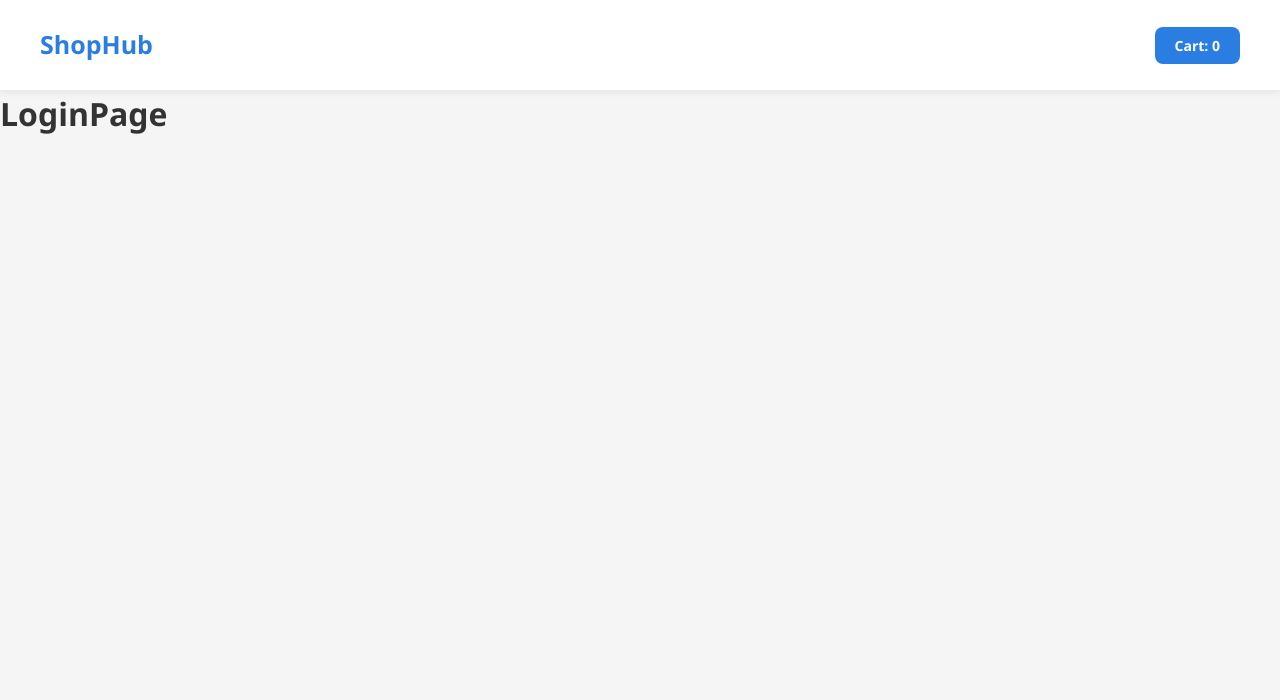
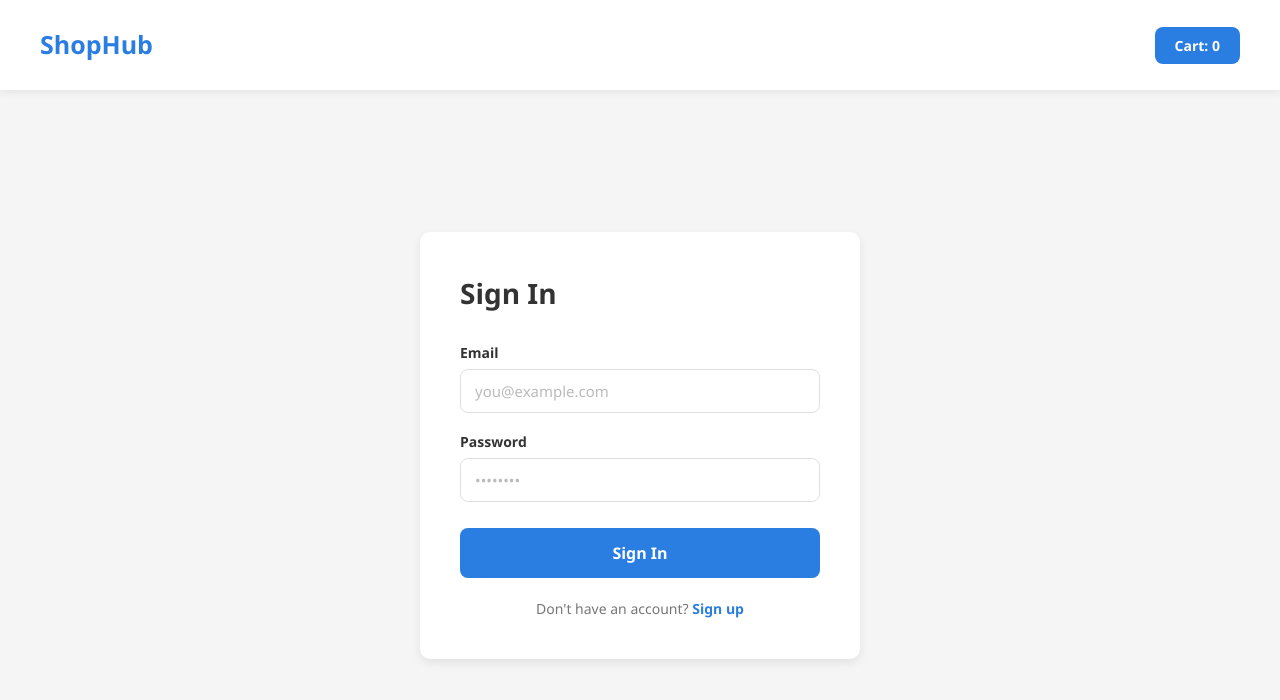
Before and after one commit to Jahazel/shophub, a React (Vite) app: page /login in a window 1280 px wide. Shown: the top 700 px of the page. Built offline with nearby package versions, Linux system fonts and the light colour scheme.

Commit message:
Add login page with authentication logic

```diff
--- a/src/context/AuthContext.jsx
+++ b/src/context/AuthContext.jsx
@@ -35,7 +35,24 @@ export function AuthProvider({ children }) {
     return { success: true };
   }
 
+  function login(email, password) {
+    const existingUser = users.find((user) => user?.email === email);
+
+    if (!existingUser) {
+      return { success: false, message: "" };
+    }
+
+    if (existingUser.password !== password) {
+      return { success: false, message: "" };
+    }
+
+    setCurrentUser(existingUser);
+    return { success: true };
+  }
+
   return (
-    <AuthContext.Provider value={{ signUp }}>{children}</AuthContext.Provider>
+    <AuthContext.Provider value={{ signUp, login }}>
+      {children}
+    </AuthContext.Provider>
   );
 }
--- a/src/pages/LoginPage.jsx
+++ b/src/pages/LoginPage.jsx
@@ -1,3 +1,86 @@
+import { useForm } from "react-hook-form";
+import { useContext, useState } from "react";
+import { AuthContext } from "../context/AuthContext";
+import { useNavigate, Link } from "react-router-dom";
+
 export default function LoginPage() {
-  return <h1>LoginPage </h1>;
+  const {
+    register,
+    handleSubmit,
+    formState: { errors },
+  } = useForm({ mode: "onTouched" });
+
+  const { login } = useContext(AuthContext);
+  const navigate = useNavigate();
+  const [error, setError] = useState(null);
+
+  const onSubmit = (data) => {
+    const result = login(data.email, data.password);
+
+    if (result.success) {
+      navigate("/");
+    } else {
+      setError(result.message);
+    }
+  };
+
+  return (
+    <div className="auth-page">
+      <div className="auth-card">
+        <div className="auth-header">
+          <h1>Sign In</h1>
+        </div>
+
+        <form onSubmit={handleSubmit(onSubmit)}>
+          <div className="form-group">
+            <label htmlFor="email">Email</label>
+            <input
+              id="email"
+              type="email"
+              placeholder="you@example.com"
+              {...register("email", {
+                required: "Email is required",
+                pattern: {
+                  value: /^[A-Z0-9._%+-]+@[A-Z0-9.-]+\.[A-Z]{2,}$/i,
+                  message: "Invalid email address",
+                },
+              })}
+            />
+            {errors.email && (
+              <p className="error-msg">{errors.email.message}</p>
+            )}
+          </div>
+
+          <div className="form-group">
+            <label htmlFor="password">Password</label>
+            <input
+              id="password"
+              type="password"
+              placeholder="••••••••"
+              {...register("password", {
+                required: "Password is required",
+                minLength: {
+                  value: 8,
+                  message: "Password must be at least 8 characters",
+                },
+              })}
+            />
+            {errors.password && (
+              <p className="error-msg">{errors.password.message}</p>
+            )}
+          </div>
+
+          {error && <p className="error-msg">{error}</p>}
+
+          <button type="submit" className="auth-btn">
+            Sign In
+          </button>
+        </form>
+
+        <p className="auth-switch">
+          Don't have an account? <Link to="/signup">Sign up</Link>
+        </p>
+      </div>
+    </div>
+  );
 }
--- a/src/pages/SignupPage.jsx
+++ b/src/pages/SignupPage.jsx
@@ -18,7 +18,7 @@ export default function SignupPage() {
     const result = signUp(data.name, data.email, data.password);
 
     if (result.success) {
-      navigate("/");
+      navigate("/signin");
     } else {
       setError(result.message);
     }
```
